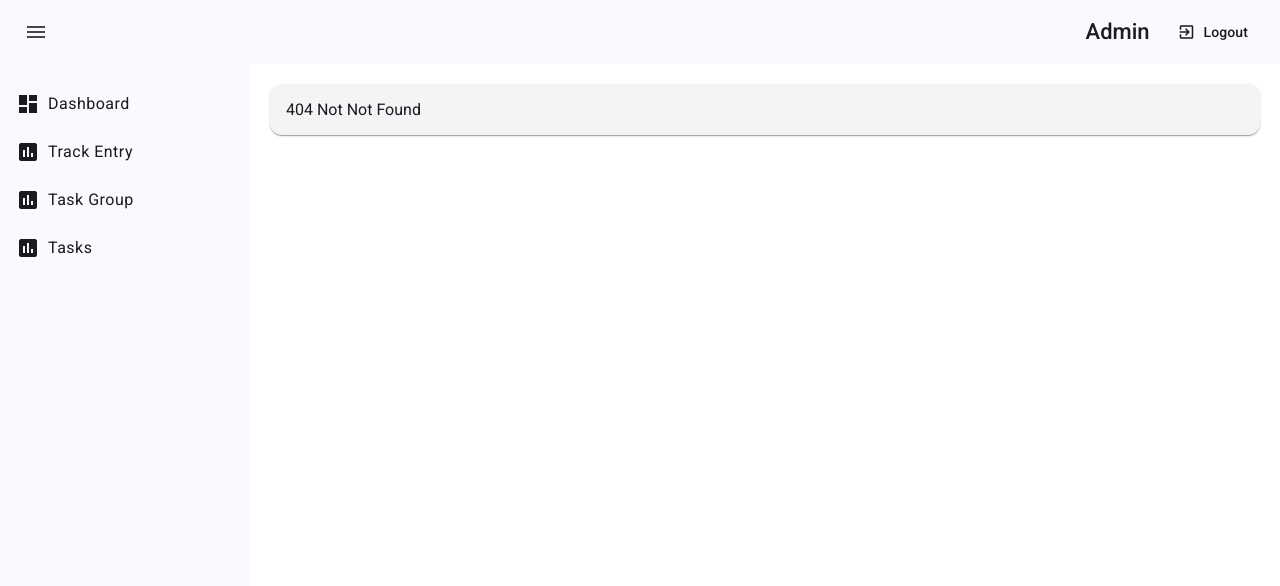
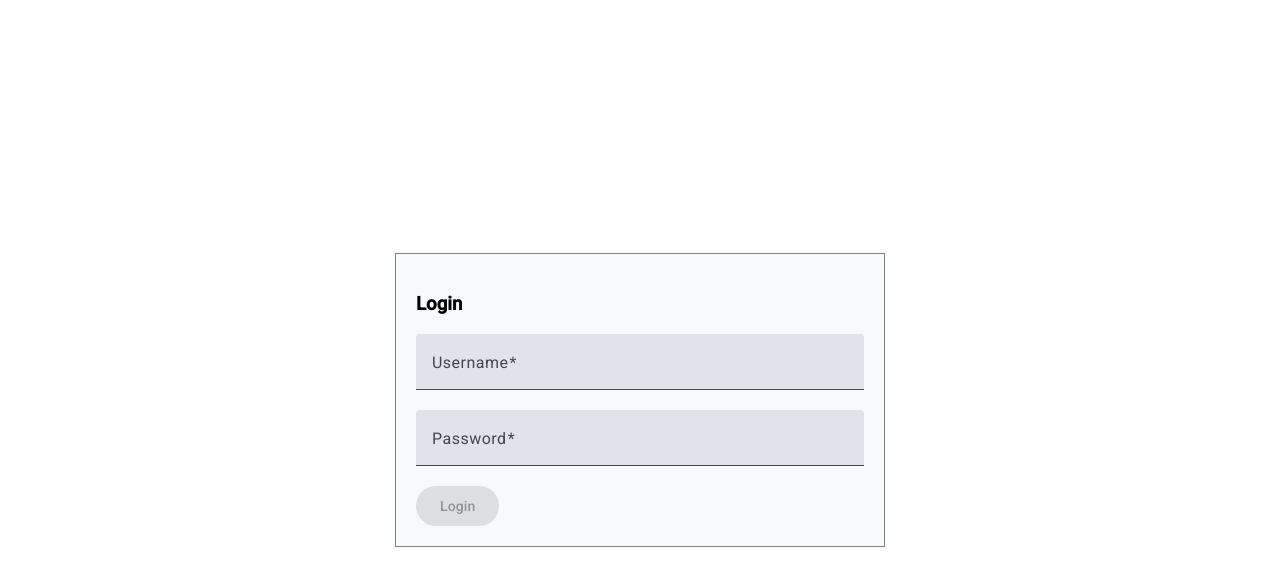
Before and after one commit to rd003/TrackerNTaskMgr, an Angular app in the folder client/: page /login in a window 1280 px wide. Before the commit this address had no page. Shown: the top 586 px of the page. Built offline with nearby package versions, Linux system fonts and the light colour scheme.

Commit message:
feat: login ui completed

```diff
--- /dev/null
+++ b/client/src/app/account/login/login.component.css
@@ -0,0 +1,18 @@
+.main {
+    display: flex;
+    width: 100vw;
+    height: 100vh;
+    align-items: center;
+    justify-content: center;
+}
+
+.login {
+    border: 1px solid gray;
+    width: 35%;
+    padding: 20px;
+    background-color: rgb(246, 250, 252);
+}
+
+mat-form-field {
+    width: 100%;
+}
--- /dev/null
+++ b/client/src/app/account/login/login.component.html
@@ -0,0 +1,38 @@
+<div class="main">
+    <div class="login">
+        <h3>Login</h3>
+        <form (ngSubmit)="onSubmit()" [formGroup]="loginForm" class="login-form">
+            <div class="row">
+                <mat-form-field [appearance]="'fill'">
+                    <mat-label>Username</mat-label>
+                    <input type="text" matInput formControlName="username">
+                    @if(f.username.invalid && (f.username.touched || f.username.dirty))
+                    {
+                    @if(f.username.hasError('required'))
+                    {
+                    <mat-error>Username is required</mat-error>
+                    }
+                    }
+                </mat-form-field>
+            </div>
+
+            <div class="row">
+                <mat-form-field [appearance]="'fill'">
+                    <mat-label>Password</mat-label>
+                    <input type="password" matInput formControlName="password">
+                    @if(f.password.invalid && (f.password.touched || f.password.dirty))
+                    {
+                    @if(f.password.hasError('required'))
+                    {
+                    <mat-error>Password is required</mat-error>
+                    }
+                    }
+                </mat-form-field>
+
+                <div class="row">
+                    <button type="submit" mat-raised-button [disabled]="loginForm.invalid">Login</button>
+                </div>
+            </div>
+        </form>
+    </div>
+</div>
--- /dev/null
+++ b/client/src/app/account/login/login.component.ts
@@ -0,0 +1,33 @@
+import { ChangeDetectionStrategy, Component, inject } from "@angular/core";
+import { FormBuilder, ReactiveFormsModule, Validators } from "@angular/forms";
+import { MatButtonModule } from "@angular/material/button";
+import { MatFormFieldModule } from "@angular/material/form-field";
+import { MatIconModule } from "@angular/material/icon";
+import { MatInputModule } from "@angular/material/input";
+import { MatProgressSpinnerModule } from "@angular/material/progress-spinner";
+
+@Component({
+    selector: 'app-login',
+    templateUrl: 'login.component.html',
+    styleUrl: 'login.component.css',
+    standalone: true,
+    imports: [ReactiveFormsModule, MatProgressSpinnerModule, MatIconModule, MatFormFieldModule, MatInputModule, MatButtonModule],
+    changeDetection: ChangeDetectionStrategy.OnPush
+})
+
+export class LoginComponent {
+    fb = inject(FormBuilder);
+
+    loginForm = this.fb.group({
+        'username': ['', Validators.required],
+        'password': ['', Validators.required],
+    })
+
+    get f() {
+        return this.loginForm.controls;
+    }
+
+    onSubmit() {
+        console.log(this.loginForm.value);
+    }
+}
--- a/client/src/app/app.component.ts
+++ b/client/src/app/app.component.ts
@@ -1,14 +1,17 @@
 import { ChangeDetectionStrategy, Component } from '@angular/core';
 import { MainLayoutComponent } from "./layout/main-layout.component";
+import { RouterModule } from '@angular/router';
 
 @Component({
   selector: 'app-root',
   standalone: true,
-  imports: [MainLayoutComponent],
+  imports: [MainLayoutComponent, RouterModule],
   template: `
   <!-- I have created separate component for layout, so the I can easily put in if block of logged user-->
   <!-- The layout will only show if admin is logged in -->
-  <app-main-layout/>
+  <!-- <app-main-layout/> -->
+
+  <router-outlet></router-outlet>
   `,
   styles: [``],
   changeDetection: ChangeDetectionStrategy.OnPush,
--- a/client/src/app/app.routes.ts
+++ b/client/src/app/app.routes.ts
@@ -31,6 +31,10 @@ export const routes: Routes = [
         loadComponent: () => import("./task-header/task-header.component").then(a => a.TaskHeaderComponent)
     },
     {
+        path: 'login',
+        loadComponent: () => import('./account/login/login.component').then(a => a.LoginComponent)
+    },
+    {
         path: "",
         redirectTo: "/dashboard",
         pathMatch: "full"
```
Also changed, not shown: client/public/login.jpg (added).
